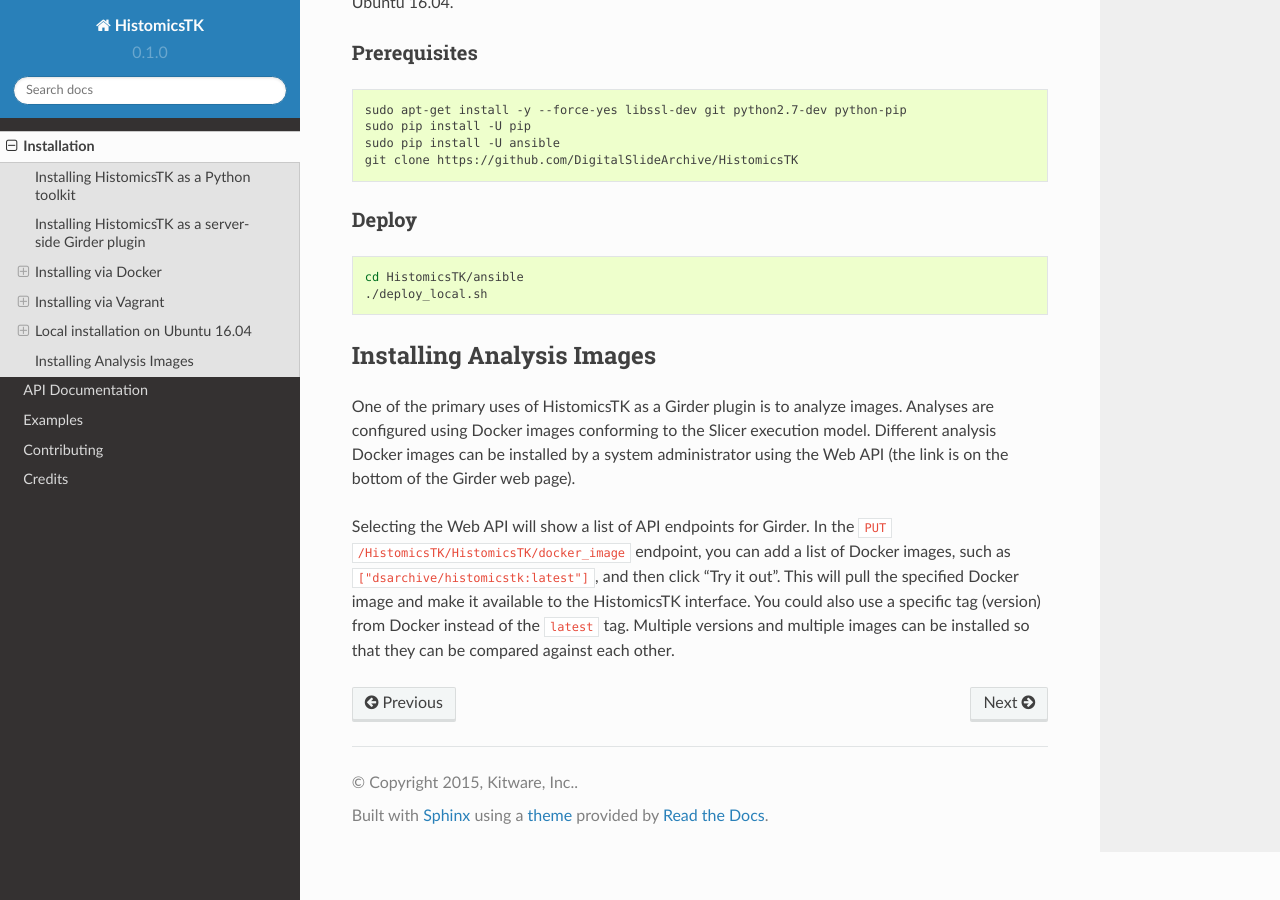
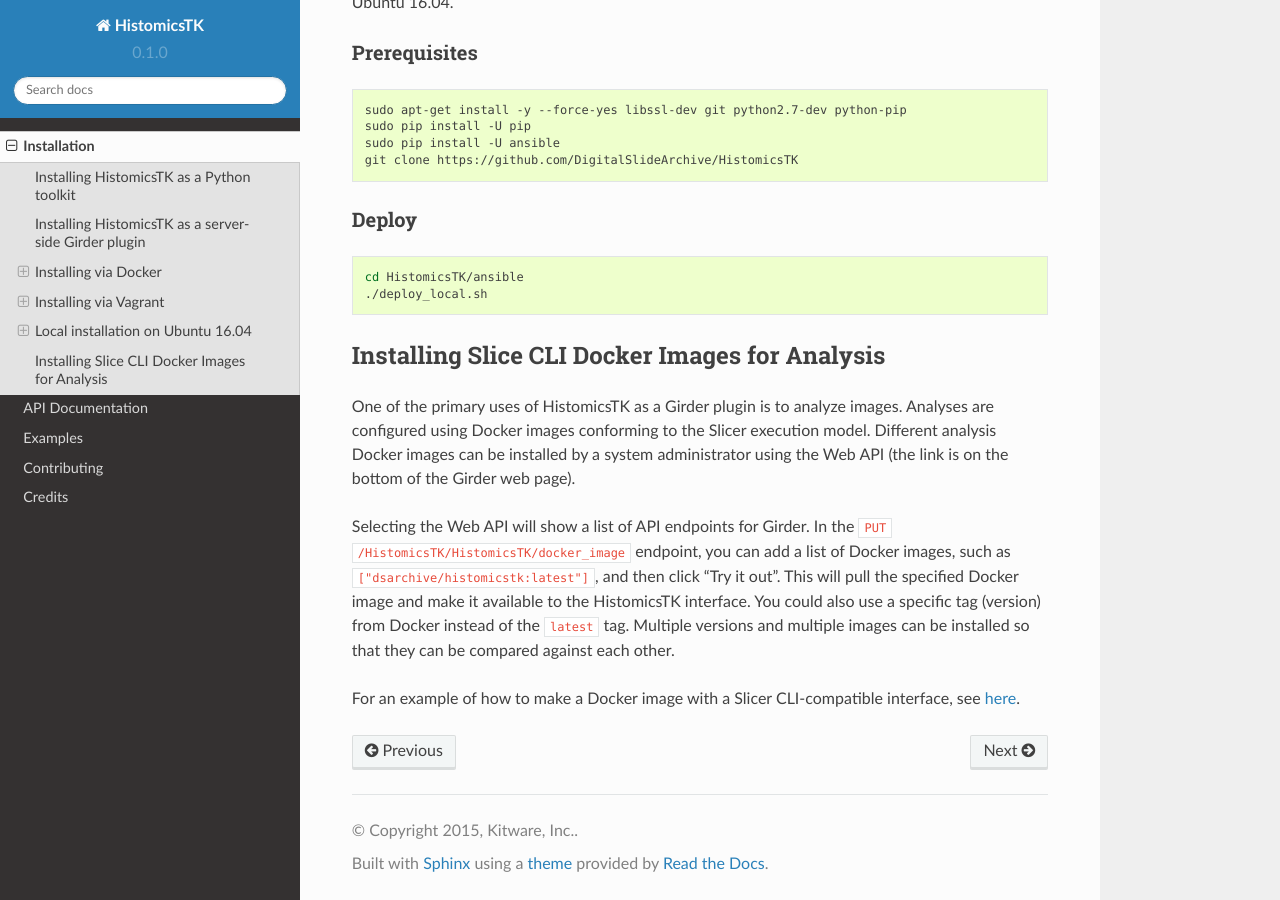
Before and after one commit to DigitalSlideArchive/HistomicsTK, a Sphinx documentation site: the page built from docs/installation.rst, in a window 1280 px wide and 900 px high, scrolled down 3601 px. Built offline with Sphinx 7.4.7 and the Read the Docs theme 2.0.0, drawn with Linux system fonts in a browser that asks for light colours; pages that are not in the unit, such as notebooks, are missing from menus.

Commit message:
Improve section title.
Add a link to an example.

```diff
--- a/docs/installation.rst
+++ b/docs/installation.rst
@@ -51,8 +51,8 @@
 .. include:: ../ansible/README.rst
    :start-after: __methods
 
-Installing Analysis Images
---------------------------
+Installing Slice CLI Docker Images for Analysis
+-----------------------------------------------
 
 One of the primary uses of HistomicsTK as a Girder plugin is to analyze images.
 Analyses are configured using Docker images conforming to the Slicer execution
@@ -68,6 +68,9 @@
 Docker instead of the ``latest`` tag.  Multiple versions and multiple images
 can be installed so that they can be compared against each other.
 
+For an example of how to make a Docker image with a Slicer CLI-compatible
+interface, see `here <https://github.com/cdeepakroy/slicer_cli_web_plugin>`_.
+
 .. _Girder: http://girder.readthedocs.io/en/latest/
 .. _girder_worker: http://girder-worker.readthedocs.io/en/latest/
 .. _Kitware: http://www.kitware.com/
```
